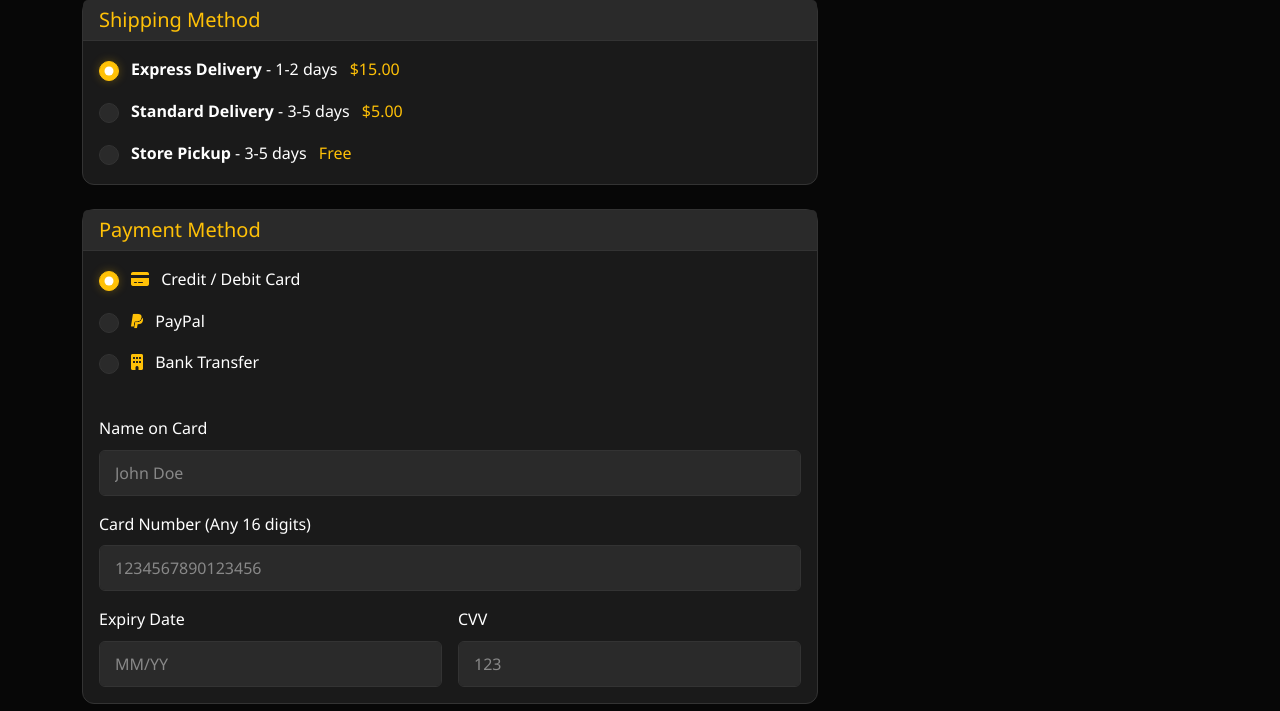
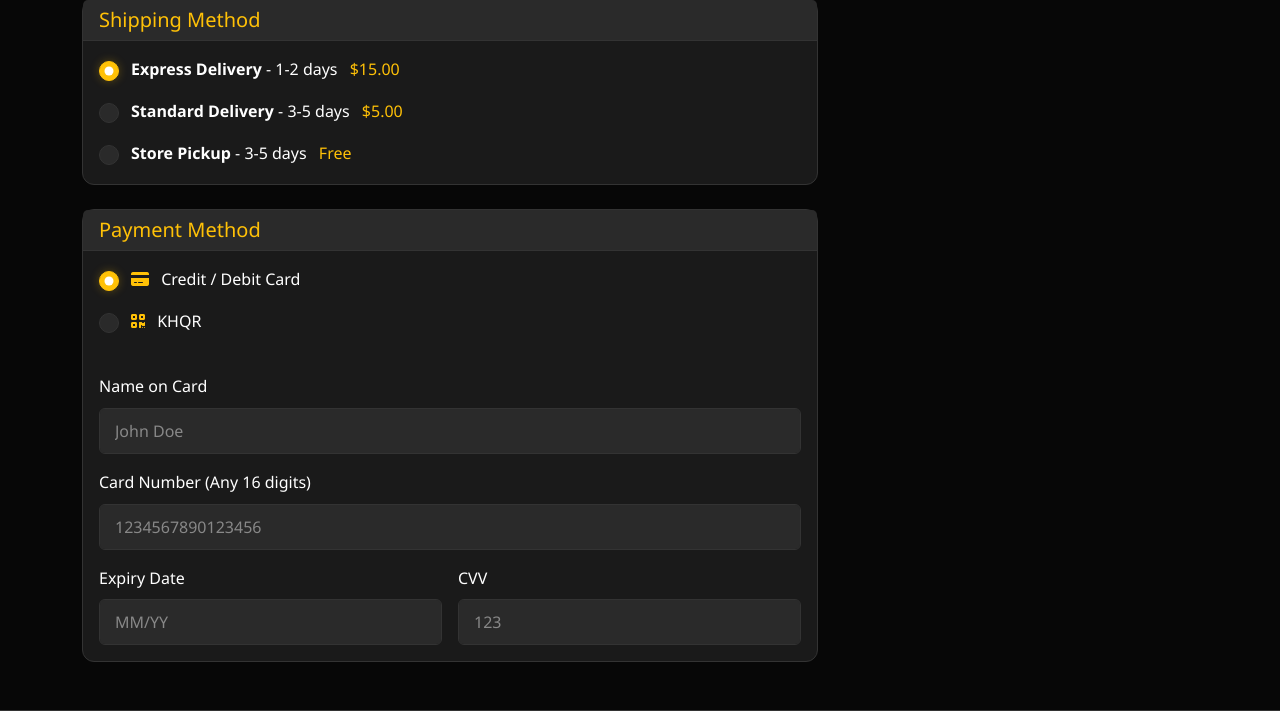
Before and after one commit to TSamnang/Store_shoes_VRUN, a Flask app: template templates/front/checkout.html in a window 1280 px wide. Shown: the part 901-1612 px from the top of the page. Run offline with Flask 3, Linux system fonts and the light colour scheme; the template is opened without the code that fills it, so the values that code supplies are empty; some libraries are stand-ins or nearby versions.

Commit message:
Update templates, migrate script, and add QR image

```diff
--- a/migrate_db.py
+++ b/migrate_db.py
@@ -5,9 +5,9 @@ import sys
 # --- CONFIGURATION ---
 # IMPORTANT: Replace the string below with your actual connection string from MongoDB Atlas!
 # Example: "mongodb+srv://admin:mysecretpassword@cluster0.abc.mongodb.net/?retryWrites=true&w=majority"
-ATLAS_URI = "mongodb+srv://TSamnang:<db_password>@shoesstore.eptj53w.mongodb.net/?appName=shoesStore"
+ATLAS_URI = "mongodb+srv://TSamnang:admin123@shoesstore.eptj53w.mongodb.net/?appName=shoesStore"
 
-LOCAL_URI = "mongodb+srv://TSamnang:<db_password>@shoesstore.eptj53w.mongodb.net/?appName=shoesStore"
+LOCAL_URI = "mongodb+srv://TSamnang:admin123@shoesstore.eptj53w.mongodb.net/?appName=shoesStore"
 DB_NAME = "StoreShoes"
 
 def migrate():
--- a/templates/front/checkout.html
+++ b/templates/front/checkout.html
@@ -131,17 +131,23 @@
                                 <i class="fa-solid fa-credit-card text-warning me-2"></i> Credit / Debit Card
                             </label>
                         </div>
-                        <div class="form-check mb-3">
-                            <input class="form-check-input" type="radio" name="payment" value="PayPal" id="paypal">
-                            <label class="form-check-label text-white" for="paypal">
-                                <i class="fa-brands fa-paypal text-warning me-2"></i> PayPal
+                        <div class="form-check">
+                            <input class="form-check-input" type="radio" name="payment" value="KHQR" id="khqr">
+                            <label class="form-check-label text-white" for="khqr">
+                                <i class="fa-solid fa-qrcode text-warning me-2"></i> KHQR
                             </label>
                         </div>
-                        <div class="form-check">
-                            <input class="form-check-input" type="radio" name="payment" value="Bank Transfer" id="transfer">
-                            <label class="form-check-label text-white" for="transfer">
-                                <i class="fa-solid fa-building text-warning me-2"></i> Bank Transfer
-                            </label>
+
+                        <!-- KHQR Details (appears when KHQR selected) -->
+                        <div class="mt-4 text-center" id="khqr-details" style="display: none;">
+                            <h6 class="text-white mb-3">Scan to Pay with KHQR</h6>
+                            <div class="bg-white p-3 rounded d-inline-block mb-3" style="max-width: 300px;">
+                                <img src="{{ url_for('static', filename='images/qr.jpg') }}" alt="KHQR Code" class="img-fluid rounded">
+                            </div>
+                            <p class="text-muted small">Please scan the QR code to complete your payment.</p>
+                            <button type="button" class="btn btn-sm btn-outline-warning mt-2" id="btn-mock-scan">
+                                <i class="fa-solid fa-camera me-1"></i> I have scanned and paid
+                            </button>
                         </div>
 
                         <!-- Card Details (appears when card selected) -->
@@ -304,6 +310,9 @@
         const cardDetails = document.getElementById('card-details');
         const cardInputs = cardDetails.querySelectorAll('input');
 
+        const khqrRadio = document.getElementById('khqr');
+        const khqrDetails = document.getElementById('khqr-details');
+
         document.querySelectorAll('input[name="payment"]').forEach(radio => {
             radio.addEventListener('change', function() {
                 if (cardRadio.checked) {
@@ -314,7 +323,21 @@
                         input.value = ''; // clear values
                     });
                 }
+
+                if (khqrRadio.checked) {
+                    khqrDetails.style.display = 'block';
+                } else {
+                    khqrDetails.style.display = 'none';
+                }
             });
+        });
+
+        // Mock Scan Success
+        document.getElementById('btn-mock-scan').addEventListener('click', function() {
+            this.classList.remove('btn-outline-warning');
+            this.classList.add('btn-success', 'text-white', 'border-success');
+            this.innerHTML = '<i class="fa-solid fa-check me-1"></i> Payment Verified!';
+            alert('Success! Your payment via KHQR has been verified.');
         });
     </script>
     <!-- Theme Toggle JS -->
```
Also changed, not shown: templates/front/homepage.html (+36 -0 lines), templates/front/order_receipt.html (+16 -7 lines), static/images/qr.jpg (added).
